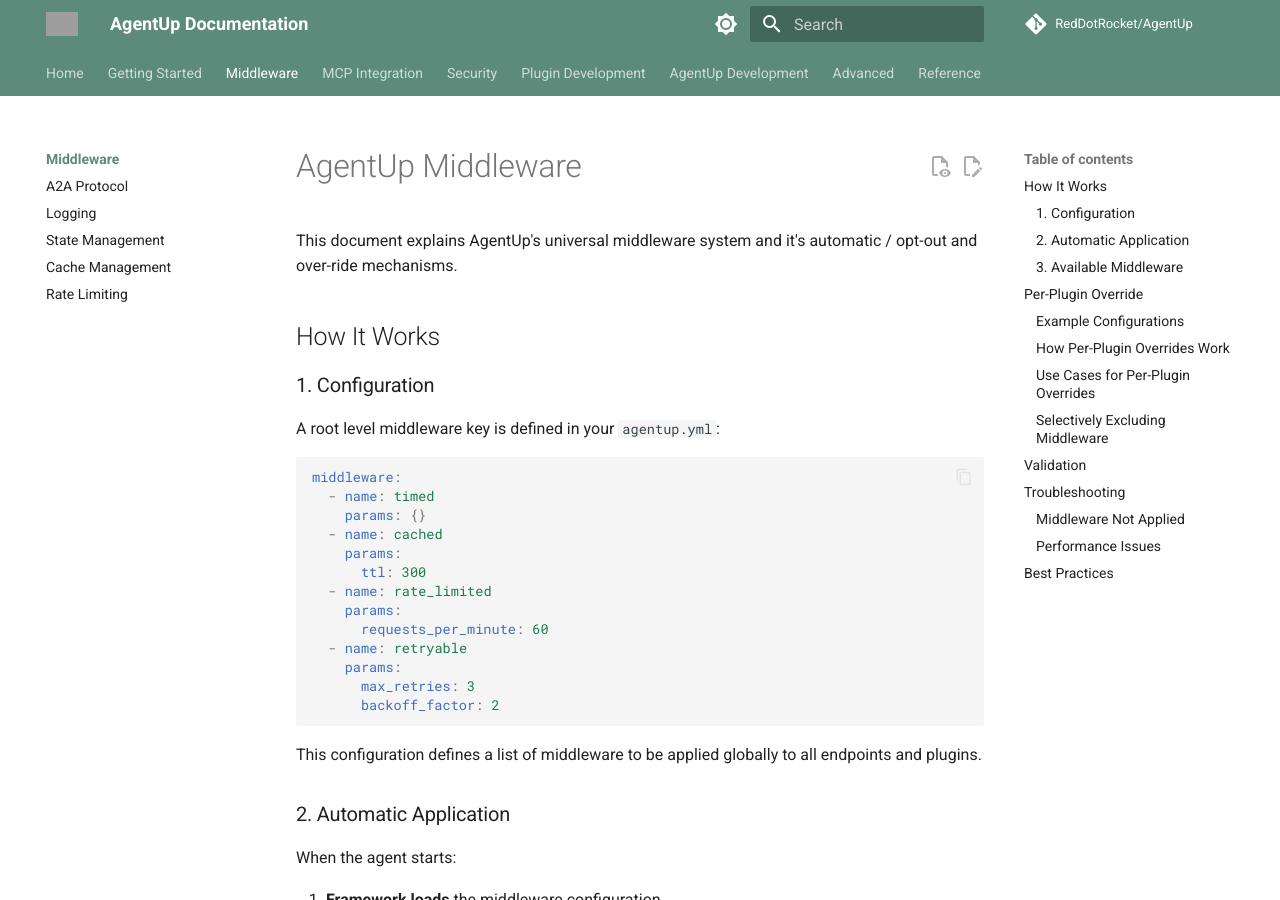
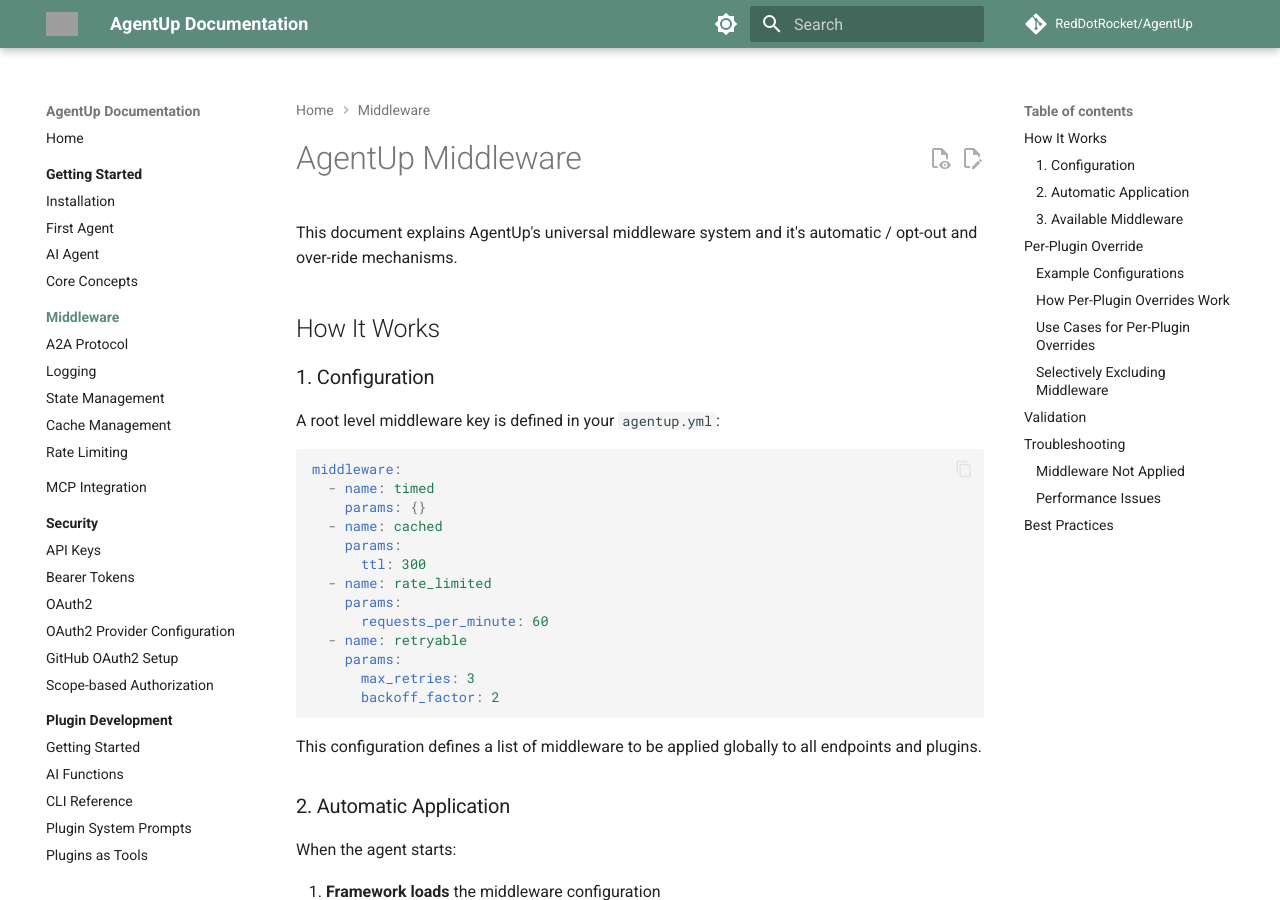
Before and after one commit to SequeI/AgentUp, an MkDocs documentation site: the page built from docs/middleware/index.md, in a window 1280 px wide and 900 px high. Built offline with MkDocs 1.6.1 and Material for MkDocs 9.7.7, drawn with Linux system fonts in a browser that asks for light colours; comment, search, counter and statistics services are not loaded; grey boxes are pictures that could not be loaded.

Commit message:
Render side bar

```diff
--- a/mkdocs.yml
+++ b/mkdocs.yml
@@ -4,31 +4,35 @@ site_url: https://docs.agentup.dev
 site_author: AgentUp Team
 repo_url: https://github.com/RedDotRocket/AgentUp
 repo_name: RedDotRocket/AgentUp
+edit_uri: edit/main/docs/
 
 theme:
   name: material
   logo: images/compie.png
   favicon: images/favicon.ico
   features:
+    # Content
+    - content.tooltips
     - content.action.edit
     - content.action.view
     - content.code.annotate
     - content.code.copy
     - content.tabs.link
-    - content.tooltips
-    - navigation.tabs
+    - content.code.select
+    # Nav
+    - navigation.path
+    # - navigation.tabs
     - navigation.sections
     - navigation.footer
     - navigation.indexes
     - navigation.top
     - navigation.tracking
+    # Search
     - search.highlight
     - search.share
     - search.suggest
+    # Table of Contents
     - toc.follow
-    - content.code.copy
-    - content.code.annotate
-    - content.tooltips
 
   palette:
     - media: "(prefers-color-scheme: light)"
```
Also changed, not shown: docs/index.md (+2 -2 lines).
